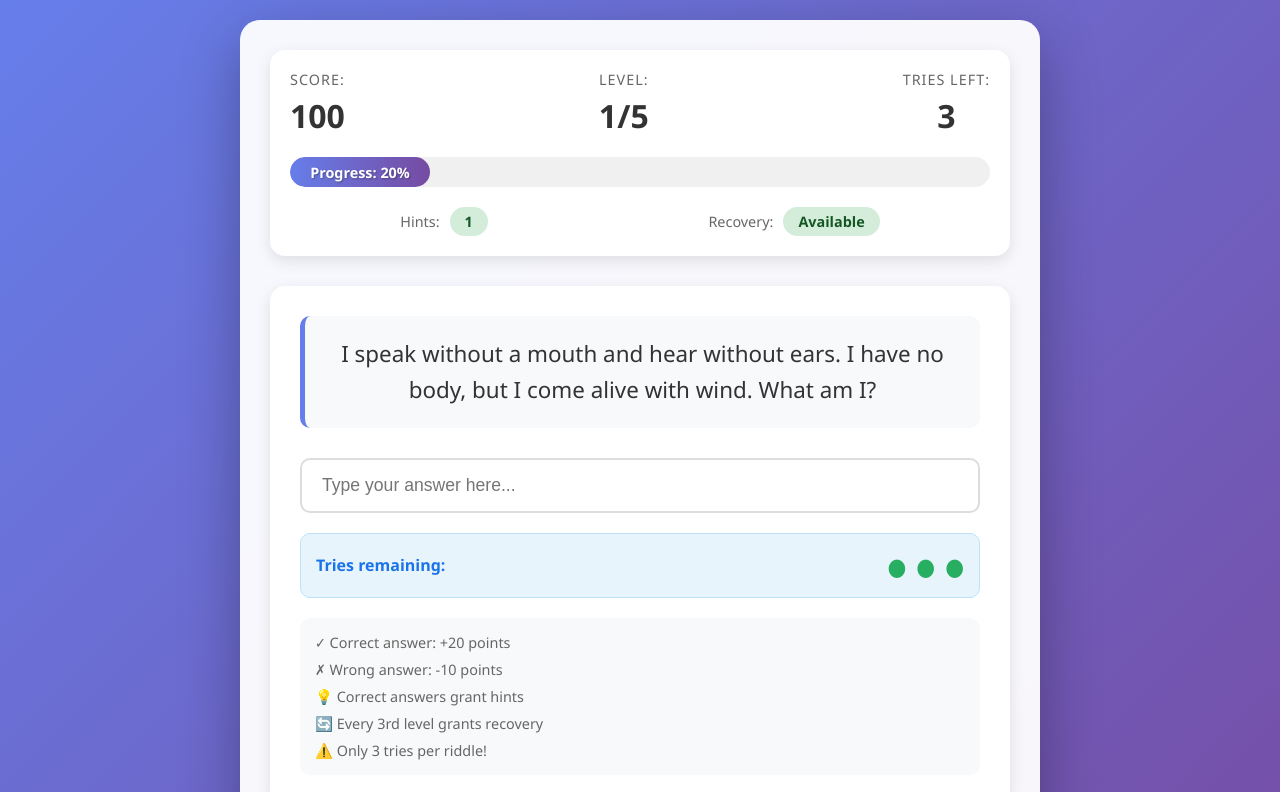
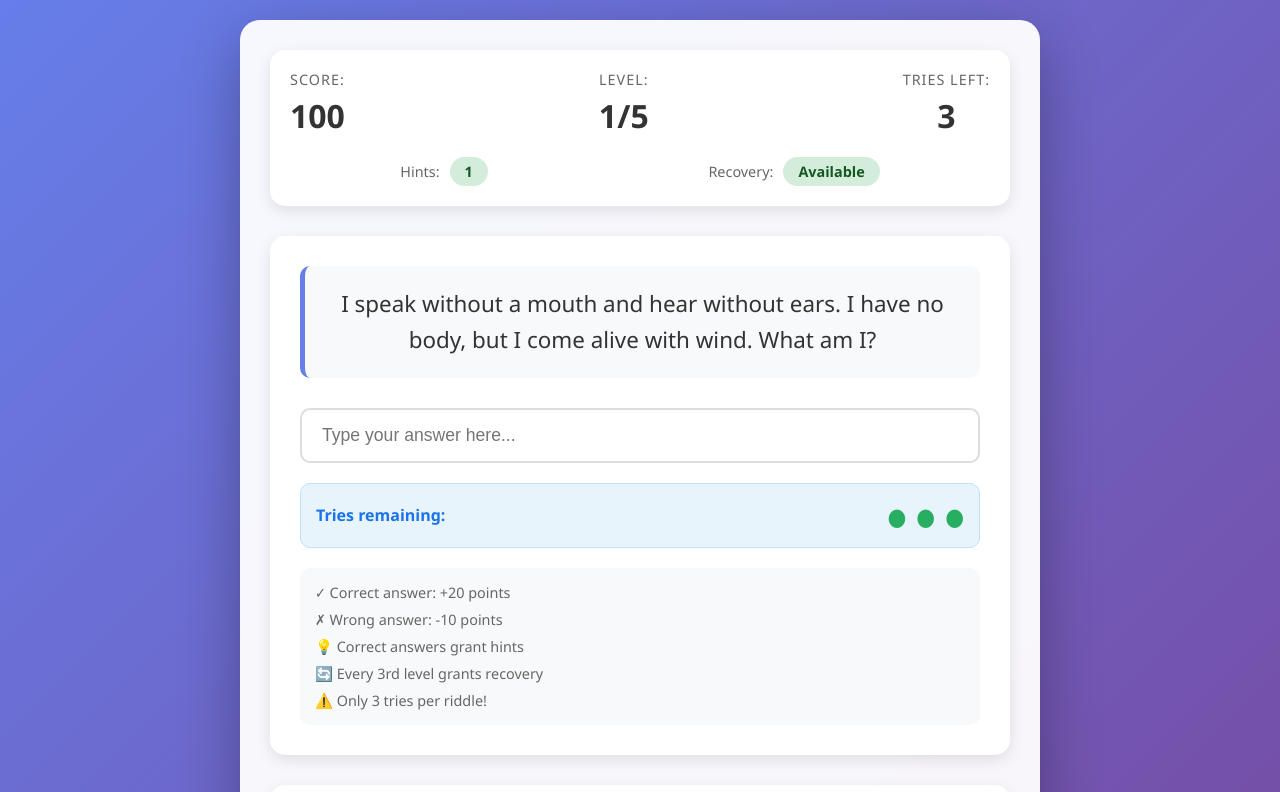
Before and after one commit to aminSHARIFF/progressive-riddle-game, a React (Vite) app: page / in a window 1280 px wide. Shown: the top 792 px of the page. Built offline with nearby package versions, Linux system fonts and the light colour scheme.

Commit message:
small update

```diff
--- a/src/components/ScoreBoard.jsx
+++ b/src/components/ScoreBoard.jsx
@@ -22,16 +22,7 @@ const ScoreBoard = ({ score, currentLevel, totalLevels, hints, recoveryAvailable
         </div>
       </div>
 
-      <div className="progress-container">
-        <div
-          className="progress-bar"
-          style={{ width: `${progressPercentage}%` }}
-        >
-          <span className="progress-text">
-            Progress: {Math.round(progressPercentage)}%
-          </span>
-        </div>
-      </div>
+
 
       <div className="resources">
         <div className="resource-item">
```
